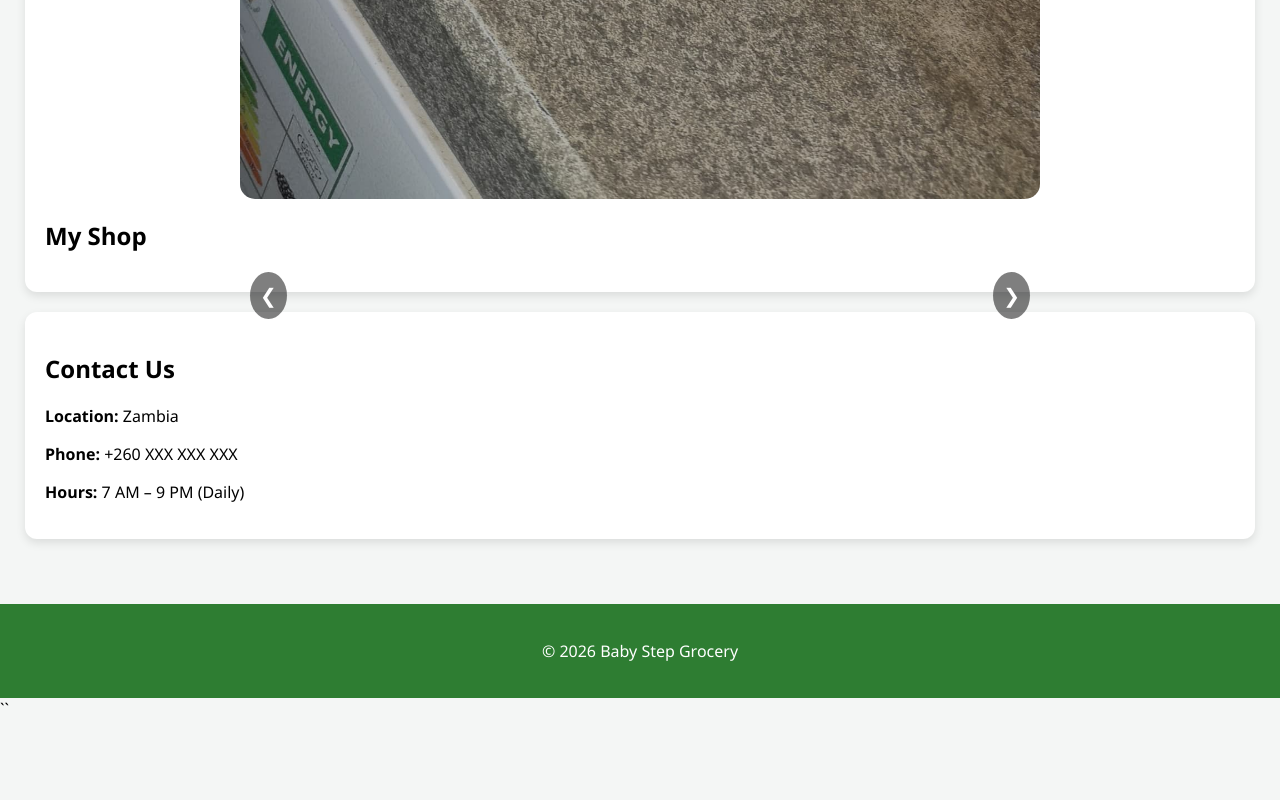
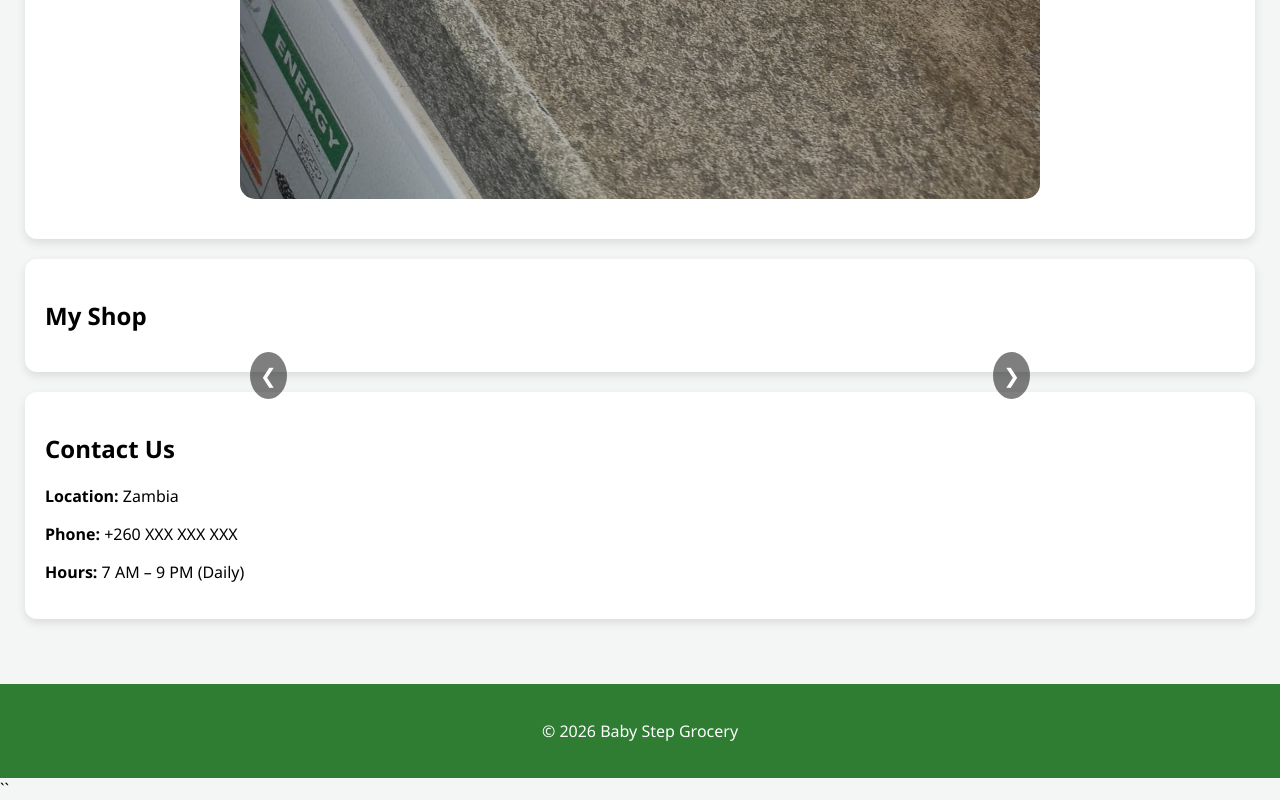
Before and after one commit to dpatel37/Website, a plain HTML site: page index.html in a window 1280 px wide. Shown: the part 1853-2653 px from the top of the page. Before the commit the page ends 2573 px from the top, so only its background shows below. Drawn offline with Linux system fonts and the light colour scheme.

Commit message:
error fixed

```diff
--- a/index.html
+++ b/index.html
@@ -180,6 +180,9 @@
 
     </div>
 
+  </div>
+
+    <div class="card" id="products">
 
     <h2>My Shop</h2>
 
```
